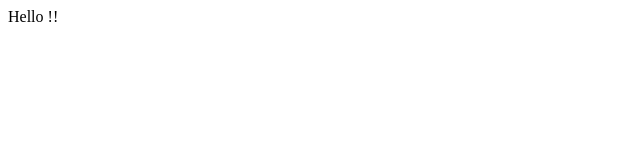
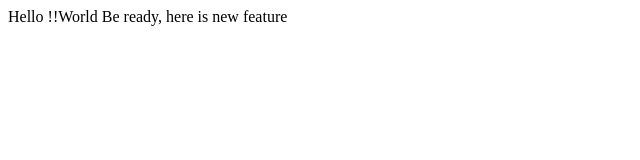
Before and after one commit to Snehasini/lecture1, a plain HTML site: page index.html in a window 1280 px wide. Shown: the whole page, without its empty margins (0-640 px from the left). Drawn offline with Linux system fonts and the light colour scheme.

Commit message:
Added another line

```diff
--- a/index.html
+++ b/index.html
@@ -4,6 +4,7 @@
 	<title> My title page</title>
 </head>
 <body>
-	  Hello !!
+	  Hello !!World
+	  Be ready, here is new feature
 </body>
 </html>
```
